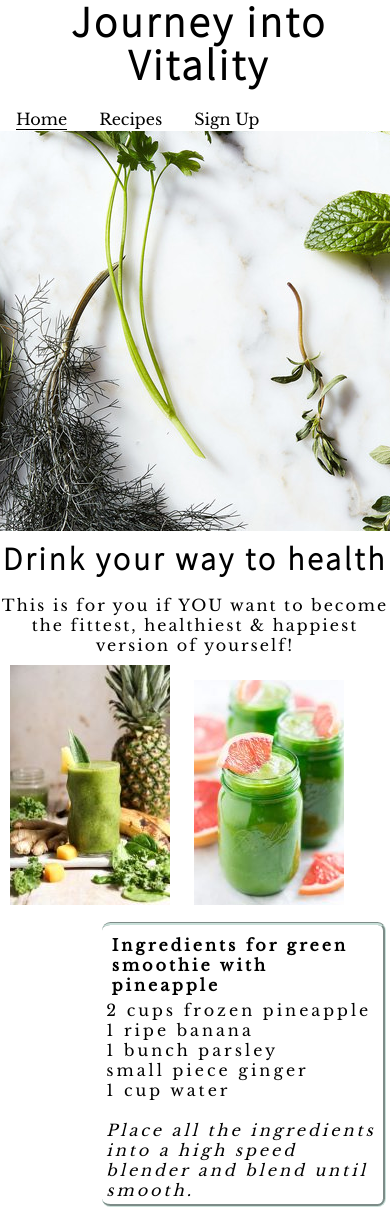
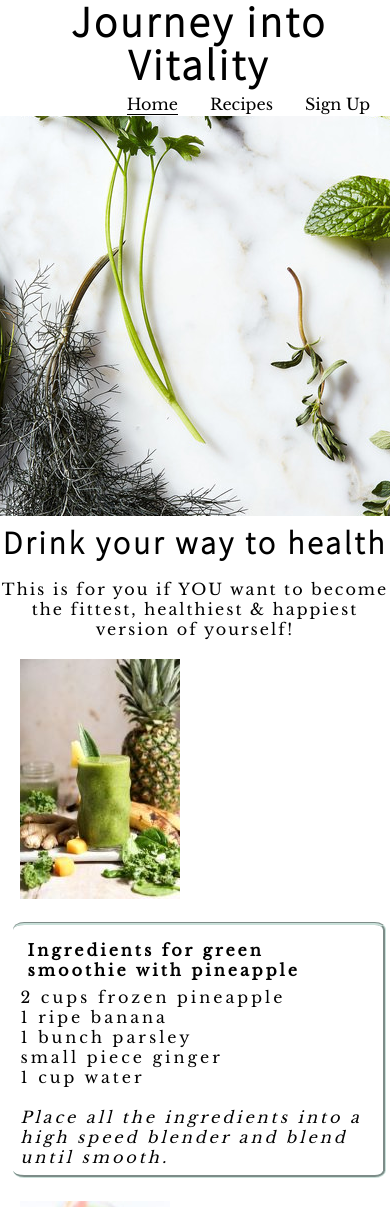
Before and after one commit to EdytaJ/journey-into-vitality, a plain HTML site: page recipes.html in a window 390 px wide. Shown: the top 1207 px of the page. Drawn offline with nearby package versions, Linux system fonts and the light colour scheme.

Commit message:
Style navigation and change direction to right

```diff
--- a/assets/css/style.css
+++ b/assets/css/style.css
@@ -231,15 +231,15 @@ img {
 @media screen and (max-width: 1200px) {
 
     img {
-        display: inline;
-        margin: 2.5%;
+       float: left;
     }
 
     .content {
        margin: 1%;
-       padding: 1%;
-       width: 70%;
+       padding: 2%;
+       width: 91%;
     }
+
     .column {
         width: 30%;
     }
@@ -254,11 +254,19 @@ img {
     #navigation {
 
        display: inline-block;
-       margin: 5% 5% 0 0;
+       margin: 2%;
     }
 
     .column {
         width: 100%;
+    }
+
+    img {
+      float: left;
+    }
+
+    #content {
+        width: 100%
     }
 
 
@@ -273,9 +281,14 @@ img {
  #navigation {
 
     display: inline-block;
-    margin: 5% 5% 0 0;
+    margin: 1%;
+    float: right;
  }
 
  .column {
-     width: 97%;
+     width: 100%;
  }
+
+ img {
+     display: inline;
+ }
```
